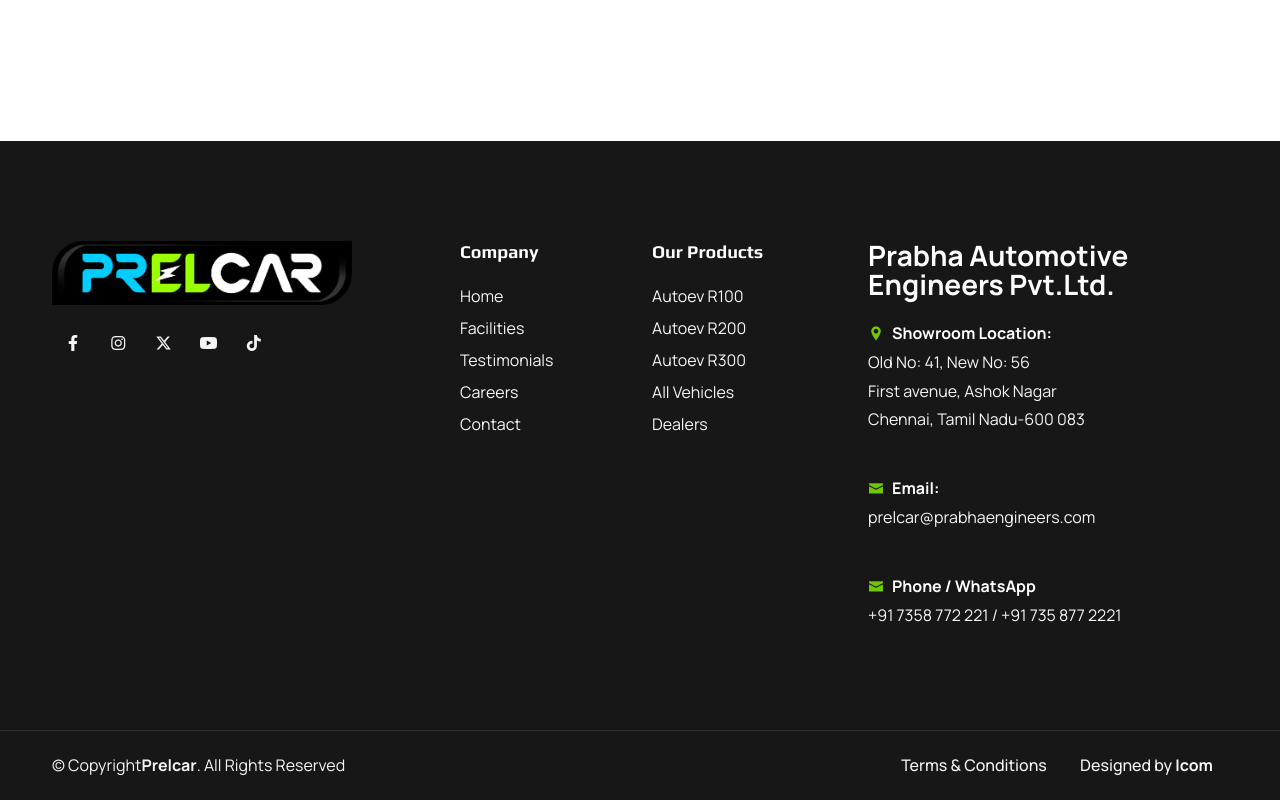
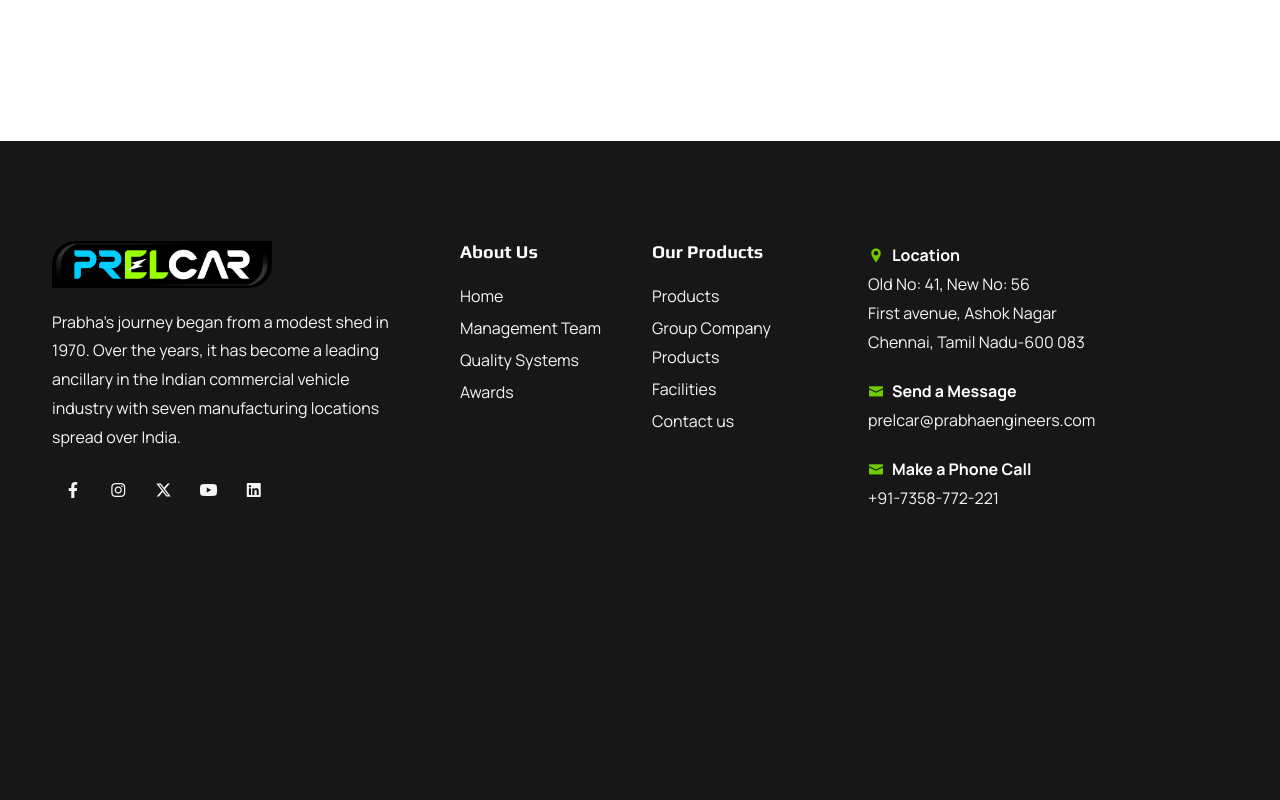
Before and after one commit to mbasha661/Prelcar, a plain HTML site: page contact.html in a window 1280 px wide. Shown: the part 1225-2025 px from the top of the page. After the commit the page ends 1768 px from the top, so only its background shows below. Drawn offline with Linux system fonts and the light colour scheme.

Commit message:
third commit

```diff
--- a/contact.html
+++ b/contact.html
@@ -35,7 +35,7 @@
         <!-- page preloader close -->
 
         <!-- header begin -->
-        <header class="header-lightscroll-light has-topbar">
+        <header class="transparent">
             <div class="container">
                 <div class="row">
                     <div class="col-md-12">
@@ -43,10 +43,10 @@
                             <div class="de-flex-col">
                                 <!-- logo begin -->
                                 <div id="logo">
-                                     <a href="index.html">
+                                    <a href="index.html">
                                         <img class="logo-main" src="./images/prelcarlogo.png" width="200px" >
-                                        <img class="logo-scroll" src="images/logo-black.webp" alt="" >
-                                        <img class="logo-mobile" src="./images/prelcarlogo.png" width="200px" alt="" >
+                                        <img class="logo-scroll" src="./images/prelcarlogo.png" width="200px" >
+                                        <img class="logo-mobile" src="./images/prelcarlogo.png" width="200px" >
                                     </a>
                                 </div>
                                 <!-- logo close -->
@@ -54,12 +54,12 @@
                             <div class="de-flex-col header-col-mid">
                                 <ul id="mainmenu">
                                     <li><a class="menu-item" href="index.html">Home</a>
-                                        <ul class="mega">
-                                            <li>
-                                                <div class="container">
+                                        <!-- <ul class="mega"> -->
+                                            <!-- <li> -->
+                                                <!-- <div class="container">
                                                     <div class="sb-menu p-4">
-                                                        <div class="row g-4">
-                                                            <div class="col-lg-2 text-center">
+                                                        <div class="row g-4"> -->
+                                                            <!-- <div class="col-lg-2 text-center">
                                                                 <div class="bg-grey rounded-10px relative hover text-center">
                                                                     <a href="index-2.html">
                                                                         <img src="images/demo/homepage-1.jpg" class="w-100 relative z-1000 hover-scale-1-1 rounded-5px" alt="">
@@ -68,9 +68,9 @@
                                                                     <div class="absolute w-100 h-100 start-0 top-0 rounded-10px hover-bg-color"></div>
                                                                 </div>
                                                                 <h5 class="mt-3 mb-1">Homepage 1</h5>
-                                                            </div>
+                                                            </div> -->
 
-                                                            <div class="col-lg-2 text-center">
+                                                            <!-- <div class="col-lg-2 text-center">
                                                                 <div class="bg-grey rounded-10px relative hover text-center">
                                                                     <a href="homepage-2.html">
                                                                         <img src="images/demo/homepage-2.jpg" class="w-100 relative z-1000 hover-scale-1-1 rounded-5px" alt="">
@@ -123,14 +123,14 @@
                                                                     <div class="absolute w-100 h-100 start-0 top-0 rounded-10px hover-bg-color"></div>
                                                                 </div>
                                                                 <h5 class="mt-3 mb-1">Coming Soon</h5>
-                                                            </div>
-                                                        </div>
+                                                            </div> -->
+                                                        <!-- </div>
                                                     </div>
                                                 </div>
-                                            </li>
-                                        </ul>
+                                            </li> -->
+                                        <!-- </ul> -->
                                     </li>
-                                    <li><a class="menu-item" href="vehicles.html">Vehicles</a>
+                                    <li><a class="menu-item" href="vehicles.html">Products</a>
                                         <ul class="mega">
                                             <li>
                                                 <div class="container">
@@ -195,8 +195,8 @@
                                             </li>
                                         </ul>
                                     </li>
-                                    <li><a class="menu-item" href="dealers.html">Dealers</a></li>
-                                    <li><a class="menu-item" href="#">Pages</a>
+                                    <li><a class="menu-item" href="dealers.html">Facilities</a></li>
+                                    <!-- <li><a class="menu-item" href="#">Pages</a>
                                         <ul class="mega mega-3-cols">
                                             <div class="sb-menu p-4">
                                                 <div class="row g-4">
@@ -238,8 +238,8 @@
                                                 </div>
                                             </div>
                                         </ul>
-                                    </li>
-                                    <li>
+                                    </li> -->
+                                    <!-- <li>
                                         <a class="menu-item" href="news.html">News</a>
                                         <ul>
                                             <li><a class="menu-item" href="news.html">News Default</a></li>
@@ -251,7 +251,7 @@
                                             <li><a class="menu-item" href="news-poster-fullpage.html">News Fullpage</a></li>
                                             <li><a class="menu-item" href="news-sidebar-1.html">News with Sidebar</a></li>
                                         </ul>
-                                    </li>
+                                    </li> -->
                                     <li><a class="menu-item" href="contact.html">Contact</a></li>
                                 </ul>
                             </div>
@@ -386,29 +386,30 @@
             <div class="container">
                 <div class="row gx-5">
                     <div class="col-lg-4 col-sm-6">
-                        <img src="./images/prelcarlogo.png" width="300px" >
+                        <img src="images/prelcarlogo.png" width="220px" >
                         <div class="spacer-20"></div>
-                        <!-- <p>Autoev are leading the charge towards a more sustainable future, offering a thrilling blend of cutting-edge technology, zero emissions, and unparalleled efficiency. Our journey towards a cleaner, greener world with electric vehicles leading the way.</p> -->
+                        <p>Prabha's journey began from a modest shed in 1970. Over the years, it has become a leading ancillary in the Indian commercial
+                             vehicle industry with seven manufacturing locations spread over India.</p>
 
                         <div class="social-icons mb-sm-30">
                             <a href="#"><i class="fa-brands fa-facebook-f"></i></a>
                             <a href="#"><i class="fa-brands fa-instagram"></i></a>
                             <a href="#"><i class="fa-brands fa-x-twitter"></i></a>
                             <a href="#"><i class="fa-brands fa-youtube"></i></a>
-                            <a href="#"><i class="fa-brands fa-tiktok"></i></a>
+                           <a href="#"><i class="fa-brands fa-linkedin"></i></a>
+
                         </div>
                     </div>
                     <div class="col-lg-4 col-sm-12 order-lg-1 order-sm-2">
                         <div class="row">
                             <div class="col-lg-6 col-sm-6">
                                 <div class="widget">
-                                    <h5>Company</h5>
+                                    <h5>About Us</h5>
                                     <ul>
-                                        <li><a href="index.html">Home</a></li>
-                                        <li><a href="./dealers.html">Facilities</a></li>
-                                        <li><a href="testimonials.html">Testimonials</a></li>
-                                        <li><a href="careers.html">Careers</a></li>
-                                        <li><a href="contact.html">Contact</a></li>
+                                        <li><a href="about.html">Home</a></li>
+                                        <li><a href="history.html">Management Team</a></li>
+                                        <li><a href="testimonials.html">Quality Systems</a></li>
+                                        <li><a href="careers.html">Awards</a></li>
                                     </ul>
                                 </div>
                             </div>
@@ -416,11 +417,10 @@
                                 <div class="widget">
                                     <h5>Our Products</h5>
                                     <ul>
-                                        <li><a href="vehicle-single-1.html">Autoev R100</a></li>
-                                        <li><a href="vehicle-single-2.html">Autoev R200</a></li>
-                                        <li><a href="vehicle-single-3.html">Autoev R300</a></li>
-                                        <li><a href="vehicles.html">All Vehicles</a></li>
-                                        <li><a href="dealers.html">Dealers</a></li>
+                                        <li><a href="vehicle-single-1.html">Products</a></li>
+                                        <li><a href="vehicle-single-2.html">Group Company Products</a></li>
+                                        <li><a href="vehicle-single-3.html">Facilities</a></li>
+                                        <li><a href="vehicles.html">Contact us</a></li>
                                     </ul>
                                 </div>
                             </div>
@@ -428,47 +428,41 @@
                     </div>
                     <div class="col-lg-4 col-sm-6 order-lg-2 order-sm-1">
                         <div class="widget">
-                            <div class="fw-bold text-white fs-3"> Prabha Automotive Engineers Pvt.Ltd.</div>
-
+                            <div class="fw-bold text-white"><i class="icofont-location-pin me-2 id-color"></i>Location</div>
+                            Old No: 41, New No: 56<br>
+                            First avenue, Ashok Nagar<br>
+                            Chennai, Tamil Nadu-600 083
                             <div class="spacer-20"></div>
 
-                            <div class="fw-bold text-white"><i class="icofont-location-pin me-2 id-color"></i>Showroom Location:</div>
-                            <p>Old No: 41, New No: 56
-                                <br />First avenue, Ashok Nagar
-                                <br />Chennai, Tamil Nadu-600 083
-                              </p>
+                            <div class="fw-bold text-white"><i class="icofont-envelope me-2 id-color"></i>Send a Message</div>
+                            prelcar@prabhaengineers.com
 
 
                             <div class="spacer-20"></div>
 
-                            <div class="fw-bold text-white"><i class="icofont-envelope me-2 id-color"></i>Email:</div>
-                            <p>prelcar@prabhaengineers.com</p>
-
-                            <div class="spacer-20"></div>
-
-                            <div class="fw-bold text-white"><i class="icofont-envelope me-2 id-color"></i>Phone / WhatsApp</div>
-                           <p>+91 7358 772 221  / +91 735 877 2221</p>
+                            <div class="fw-bold text-white"><i class="icofont-envelope me-2 id-color"></i>Make a Phone Call</div>
+                            +91-7358-772-221
                         </div>
                     </div>
                 </div>
             </div>
-            <div class="subfooter">
+            <!-- <div class="subfooter">
                 <div class="container">
                     <div class="row">
                         <div class="col-md-12">
                             <div class="de-flex">
                                 <div class="de-flex-col">
-                                    &copy; Copyright <strong><span> Prelcar</span></strong>. All Rights Reserved
+                                    Copyright 2024 - Autoev by Designesia
                                 </div>
                                 <ul class="menu-simple">
                                     <li><a href="#">Terms &amp; Conditions</a></li>
-                                    <li><a href="http://www.icomsoftsolutions.com">Designed by <strong>Icom</strong> </a></li>
+                                    <li><a href="#">Privacy Policy</a></li>
                                 </ul>
                             </div>
                         </div>
                     </div>
                 </div>
-            </div>
+            </div> -->
         </footer>
         <!-- footer close -->
     </div>
```
Also changed, not shown: dealers.html (+46 -44 lines).
